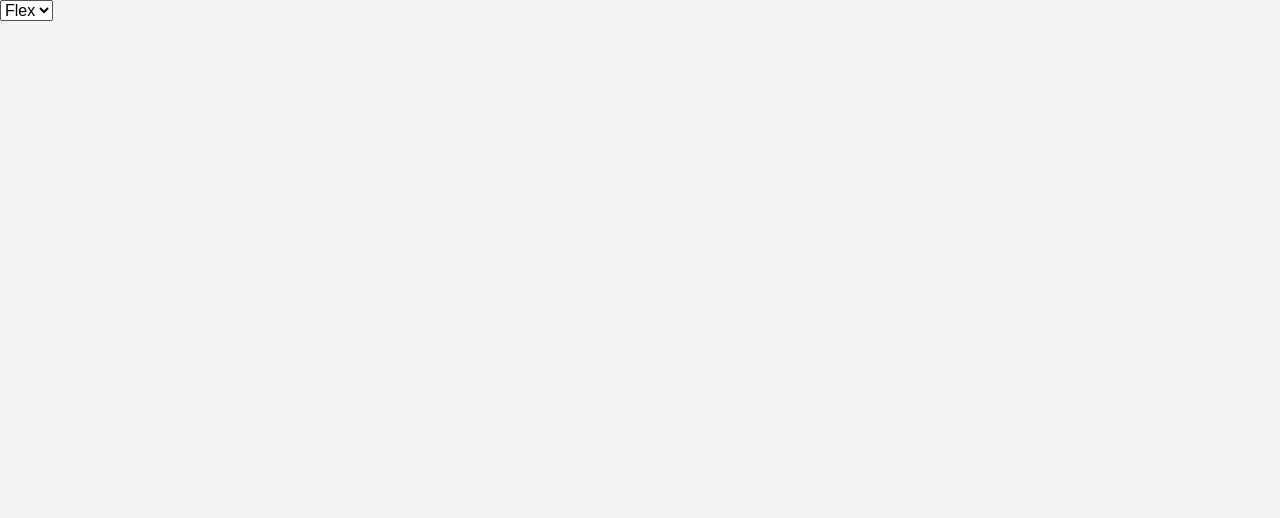
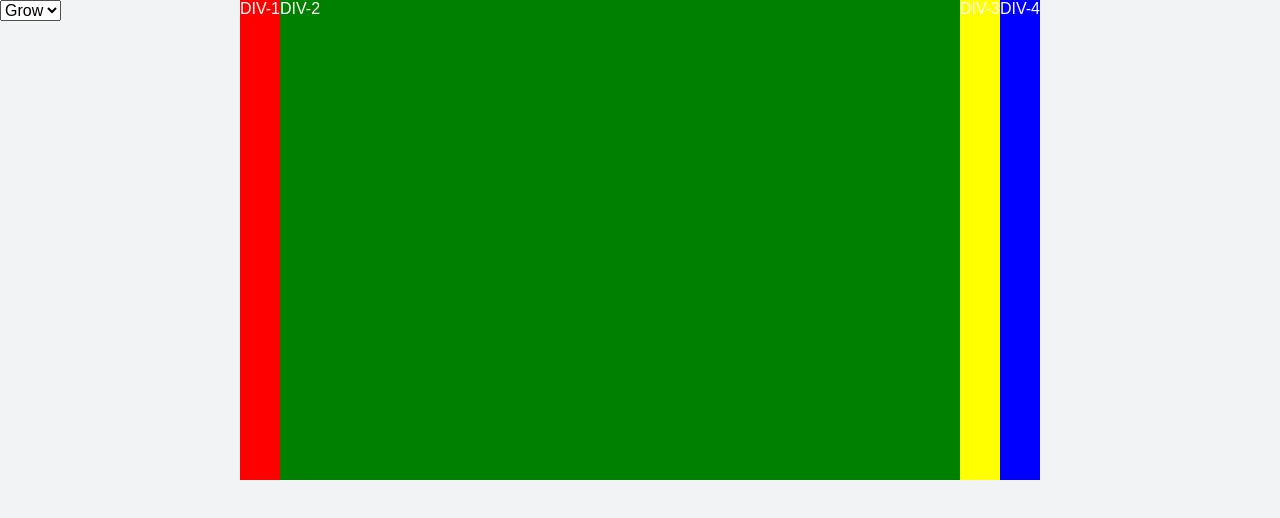
Before and after one commit to kozakl/flexbox-samples, a React app: page /#/grow in a window 1280 px wide. Shown: the top 518 px of the page. Built offline with nearby package versions, Linux system fonts and the light colour scheme.

Commit message:
Create grow-sample

```diff
--- a/src/components/content/Content.tsx
+++ b/src/components/content/Content.tsx
@@ -2,6 +2,7 @@ import * as React from 'react';
 import {Redirect, Route, Switch} from 'react-router';
 import {HashRouter} from 'react-router-dom';
 import {FlexSample} from '../../pages/flex-sample';
+import {GrowSample} from '../../pages/grow-sample';
 
 export default function Content()
 {
@@ -14,10 +15,12 @@ export default function Content()
                     onChange={(event)=>
                         window.location.href = event.target.value}>
                     <option value="#/flex">Flex</option>
+                    <option value="#/grow">Grow</option>
                 </select>
                 <Switch>
                     <Redirect from="/" to='/flex' exact/>
                     <Route path="/flex" component={FlexSample}/>
+                    <Route path="/grow" component={GrowSample}/>
                 </Switch>
             </>
         </HashRouter>
--- /dev/null
+++ b/src/pages/grow-sample/GrowSample.pcss
@@ -0,0 +1,33 @@
+.content {
+  display: flex;
+  background: #BBBBBB;
+  margin: 0 auto;
+  width: 50rem;
+  height: 30rem;
+}
+
+.div {
+  flex-basis: 0;
+  flex-grow: 1;
+}
+
+.div1 {
+  @extend .div;
+  background: red;
+}
+
+.div2 {
+  @extend .div;
+  background: green;
+  flex-grow: 3;
+}
+
+.div3 {
+  @extend .div;
+  background: yellow;
+}
+
+.div4 {
+  @extend .div;
+  background: blue;
+}
--- /dev/null
+++ b/src/pages/grow-sample/GrowSample.pcss.d.ts
@@ -0,0 +1 @@
+export const pattern:string;
--- /dev/null
+++ b/src/pages/grow-sample/GrowSample.tsx
@@ -0,0 +1,14 @@
+import * as React from 'react';
+import * as style from './GrowSample.pcss';
+
+export default function FlexSample()
+{
+    return (
+        <div className={style.content}>
+            <div className={style.div1}>DIV-1</div>
+            <div className={style.div2}>DIV-2</div>
+            <div className={style.div3}>DIV-3</div>
+            <div className={style.div4}>DIV-4</div>
+        </div>
+    );
+}
--- /dev/null
+++ b/src/pages/grow-sample/index.ts
@@ -0,0 +1 @@
+export {default as GrowSample} from './GrowSample';
```
